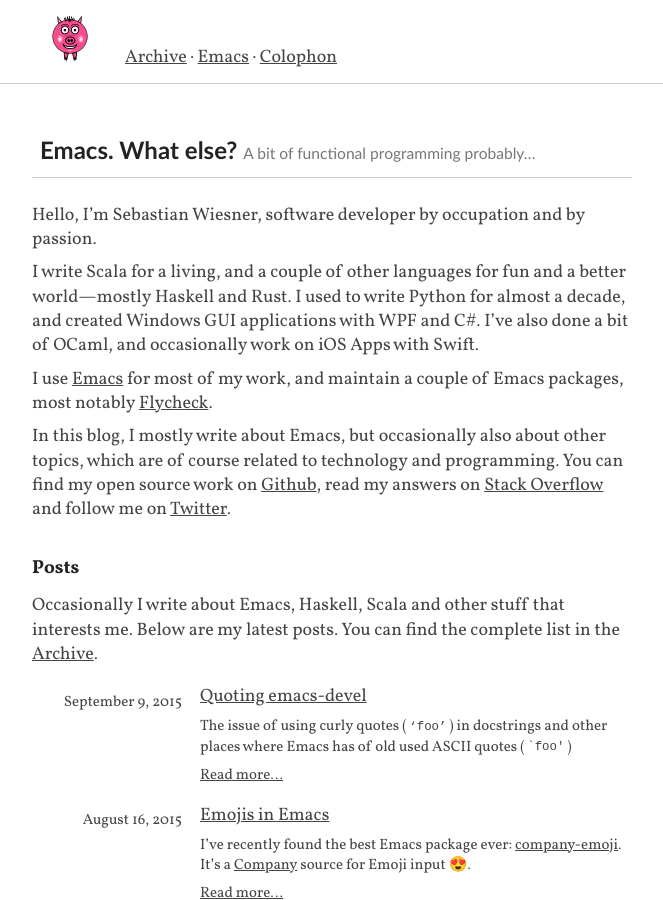
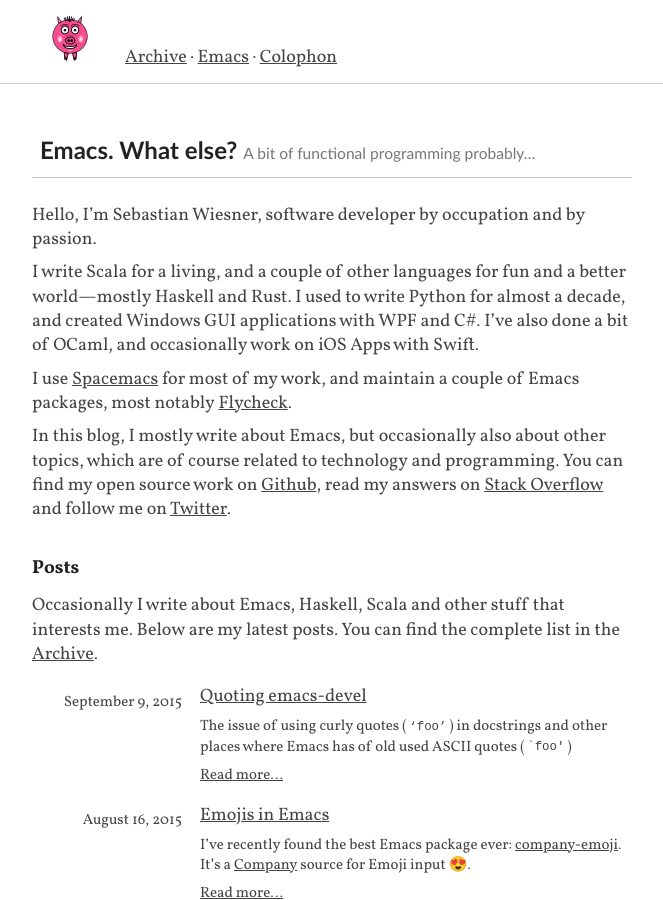
Before and after one commit to flooose/lunaryorn.github.io, a Jekyll site: the page built from index.md, in a window 1280 px wide and 900 px high. Shown: the whole window, without its empty margins (308-971 px from the left). Built offline with Jekyll 4.4.1, drawn with Linux system fonts in a browser that asks for light colours; some web fonts are replaced; Markdown is read by kramdown in place of the engine named in the settings; comment, search, counter and statistics services are not loaded.

Commit message:
Replace Emacs link with Spacemacs link

```diff
--- a/index.md
+++ b/index.md
@@ -11,8 +11,8 @@
 created Windows GUI applications with WPF and C#.  I’ve also done a bit of
 OCaml, and occasionally work on iOS Apps with Swift.
 
-I use [Emacs][] for most of my work, and maintain a couple of Emacs packages,
-most notably [Flycheck][].
+I use [Spacemacs][] for most of my work, and maintain a couple of Emacs
+packages, most notably [Flycheck][].
 
 In this blog, I mostly write about Emacs, but occasionally also about other
 topics, which are of course related to technology and programming.
@@ -23,4 +23,4 @@
 [Github]: https://github.com/lunaryorn
 [Stack Overflow]: http://stackoverflow.com/users/355252/lunaryorn
 [Twitter]: https://twitter.com/lunaryorn
-[Emacs]: https://www.gnu.org/software/emacs/
+[Spacemacs]: https://github.com/syl20bnr/spacemacs
```
